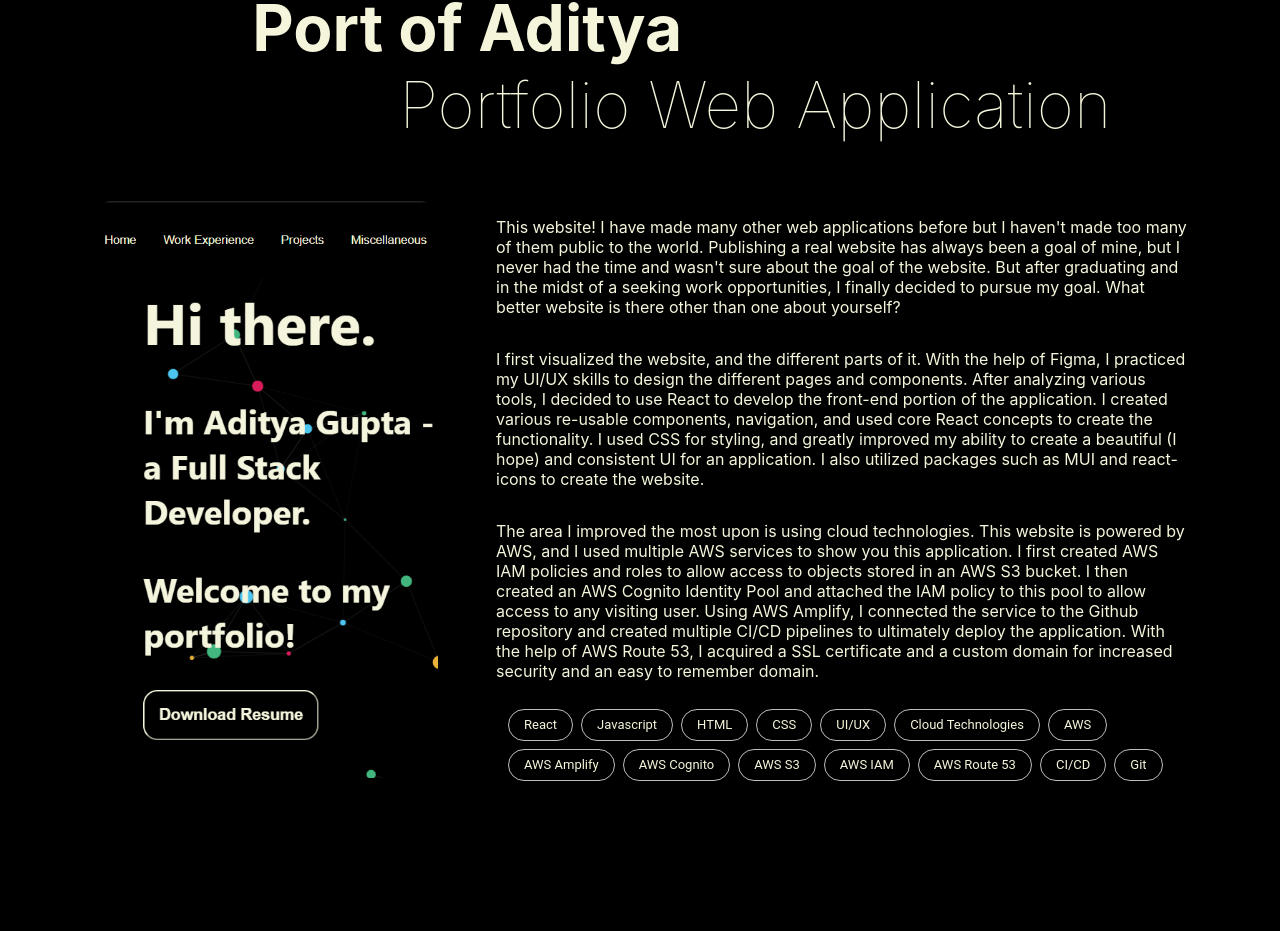
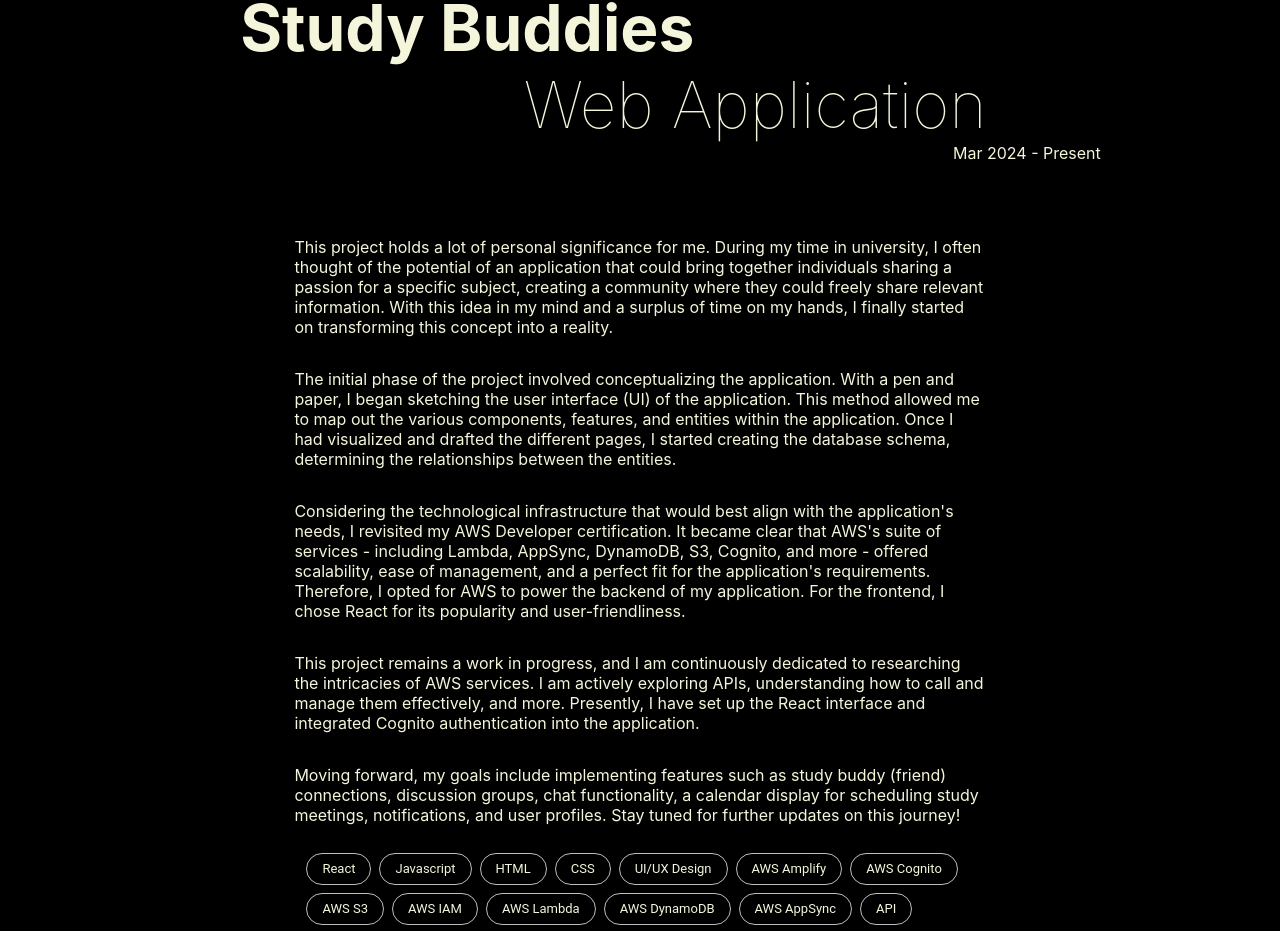
Before and after one commit to aditya000028/portfolio, a React (Create React App) app: page /projects in a window 1280 px wide. Shown: the part 955-1886 px from the top of the page. Built offline with nearby package versions, Linux system fonts and the light colour scheme; no server answers; what aws-amplify would draw is missing.

Commit message:
Added study buddies experience and dateRange prop

```diff
--- a/src/pages/projects/Projects.js
+++ b/src/pages/projects/Projects.js
@@ -5,7 +5,8 @@ import {
   PROJECTS_SECTION_BAYTREE,
   PROJECTS_SECTION_LYRICAL,
   PROJECTS_SECTION_SABS,
-  PROJECTS_SECTION_FITCHECK
+  PROJECTS_SECTION_FITCHECK,
+  PROJECTS_SECTION_STUDDY_BUDDIES
 } from "../../strings";
 import Experience from "../../components/experience/experience";
 
@@ -21,12 +22,22 @@ function ProjectsPage() {
         description={PROJECTS_GREETING.DESCRIPTION}
       />
       <Experience
+        title={PROJECTS_SECTION_STUDDY_BUDDIES.NAME}
+        subtitle={PROJECTS_SECTION_STUDDY_BUDDIES.PROJECT_TYPE}
+        descriptions={PROJECTS_SECTION_STUDDY_BUDDIES.DESCRIPTIONS}
+        skills={PROJECTS_SECTION_STUDDY_BUDDIES.SKILLS}
+        image={PROJECTS_SECTION_STUDDY_BUDDIES.IMAGE_PATH}
+        altText={PROJECTS_SECTION_STUDDY_BUDDIES.IMAGE_ALT}
+        dateRange={PROJECTS_SECTION_STUDDY_BUDDIES.DATE_RANGE}
+      />
+      <Experience
         title={PROJECTS_SECTION_PORTFOLIO.NAME}
         subtitle={PROJECTS_SECTION_PORTFOLIO.PROJECT_TYPE}
         descriptions={PROJECTS_SECTION_PORTFOLIO.DESCRIPTIONS}
         skills={PROJECTS_SECTION_PORTFOLIO.SKILLS}
         image={PROJECTS_SECTION_PORTFOLIO.IMAGE_PATH}
         altText={PROJECTS_SECTION_PORTFOLIO.IMAGE_ALT}
+        dateRange={PROJECTS_SECTION_PORTFOLIO.DATE_RANGE}
       />
       <Experience
         title={PROJECTS_SECTION_BAYTREE.NAME}
@@ -35,6 +46,7 @@ function ProjectsPage() {
         skills={PROJECTS_SECTION_BAYTREE.SKILLS}
         image={PROJECTS_SECTION_BAYTREE.IMAGE_PATH}
         altText={PROJECTS_SECTION_BAYTREE.IMAGE_ALT}
+        dateRange={PROJECTS_SECTION_BAYTREE.DATE_RANGE}
       />
       <Experience
         title={PROJECTS_SECTION_LYRICAL.NAME}
@@ -43,6 +55,7 @@ function ProjectsPage() {
         skills={PROJECTS_SECTION_LYRICAL.SKILLS}
         image={PROJECTS_SECTION_LYRICAL.IMAGE_PATH}
         altText={PROJECTS_SECTION_LYRICAL.IMAGE_ALT}
+        dateRange={PROJECTS_SECTION_LYRICAL.DATE_RANGE}
       />
       <Experience
         title={PROJECTS_SECTION_SABS.NAME}
@@ -51,6 +64,7 @@ function ProjectsPage() {
         skills={PROJECTS_SECTION_SABS.SKILLS}
         image={PROJECTS_SECTION_SABS.IMAGE_PATH}
         altText={PROJECTS_SECTION_SABS.IMAGE_ALT}
+        dateRange={PROJECTS_SECTION_SABS.DATE_RANGE}
       />
       <Experience
         title={PROJECTS_SECTION_FITCHECK.NAME}
@@ -59,6 +73,7 @@ function ProjectsPage() {
         skills={PROJECTS_SECTION_FITCHECK.SKILLS}
         image={PROJECTS_SECTION_FITCHECK.IMAGE_PATH}
         altText={PROJECTS_SECTION_FITCHECK.IMAGE_ALT}
+        dateRange={PROJECTS_SECTION_FITCHECK.DATE_RANGE}
       />
     </div>
   );
--- a/src/strings.js
+++ b/src/strings.js
@@ -109,6 +109,38 @@ export const PROJECTS_GREETING = {
     "Coding is not just something I studied or do for work, it is also my passion. I have mostly focused on creating web applications, but it also includes working with mobile applications (Android), databases, cloud tools and infrastructure, Docker containers, and more. Below are some of the projects I would like to highlight, which include personal and projects.",
 };
 
+export const PROJECTS_SECTION_STUDDY_BUDDIES = {
+  NAME: "Study Buddies",
+  PROJECT_TYPE: "Web Application",
+  DESCRIPTIONS: [
+    "This project holds a lot of personal significance for me. During my time in university, I often thought of the potential of an application that could bring together individuals sharing a passion for a specific subject, creating a community where they could freely share relevant information. With this idea in my mind and a surplus of time on my hands, I finally started on transforming this concept into a reality.",
+    "The initial phase of the project involved conceptualizing the application. With a pen and paper, I began sketching the user interface (UI) of the application. This method allowed me to map out the various components, features, and entities within the application. Once I had visualized and drafted the different pages, I started creating the database schema, determining the relationships between the entities.",
+    "Considering the technological infrastructure that would best align with the application's needs, I revisited my AWS Developer certification. It became clear that AWS's suite of services - including Lambda, AppSync, DynamoDB, S3, Cognito, and more - offered scalability, ease of management, and a perfect fit for the application's requirements. Therefore, I opted for AWS to power the backend of my application. For the frontend, I chose React for its popularity and user-friendliness.",
+    "This project remains a work in progress, and I am continuously dedicated to researching the intricacies of AWS services. I am actively exploring APIs, understanding how to call and manage them effectively, and more. Presently, I have set up the React interface and integrated Cognito authentication into the application.",
+    "Moving forward, my goals include implementing features such as study buddy (friend) connections, discussion groups, chat functionality, a calendar display for scheduling study meetings, notifications, and user profiles. Stay tuned for further updates on this journey!"
+  ],
+  SKILLS: [
+    "React",
+    "Javascript",
+    "HTML",
+    "CSS",
+    "UI/UX Design",
+    "AWS Amplify",
+    "AWS Cognito",
+    "AWS S3",
+    "AWS IAM",
+    "AWS Lambda",
+    "AWS DynamoDB",
+    "AWS AppSync",
+    "API",
+    "CI/CD",
+    "Git"
+  ],
+  IMAGE_PATH: null,
+  IMAGE_ALT: null,
+  DATE_RANGE: "Mar 2024 - Present"
+};
+
 export const PROJECTS_SECTION_PORTFOLIO = {
   NAME: "Port of Aditya",
   PROJECT_TYPE: "Portfolio Web Application",
@@ -168,6 +200,7 @@ export const PROJECTS_SECTION_BAYTREE = {
   ],
   IMAGE_PATH: "/assets/images/Baytree-mentor-dashboard.png",
   IMAGE_ALT: "BayTree mentor dashboard",
+  DATE_RANGE: "Sep 2021 - Apr 2023"
 };
 
 export const PROJECTS_SECTION_LYRICAL = {
@@ -198,6 +231,7 @@ export const PROJECTS_SECTION_LYRICAL = {
   ],
   IMAGE_PATH: null,
   IMAGE_ALT: null,
+  DATE_RANGE: "Jun 2021 - Sep 2021"
 };
 
 export const PROJECTS_SECTION_SABS = {
@@ -221,6 +255,7 @@ export const PROJECTS_SECTION_SABS = {
   ],
   IMAGE_PATH: null,
   IMAGE_ALT: null,
+  DATE_RANGE: "Feb 2021 - Apr 2021"
 };
 
 export const PROJECTS_SECTION_FITCHECK = {
@@ -247,4 +282,5 @@ export const PROJECTS_SECTION_FITCHECK = {
   ],
   IMAGE_PATH: "/assets/images/Fitcheck-upload-pic.png",
   IMAGE_ALT: "Fitcheck uploading picture",
+  DATE_RANGE: "Sep 2022 - Dec 2022"
 };
```
